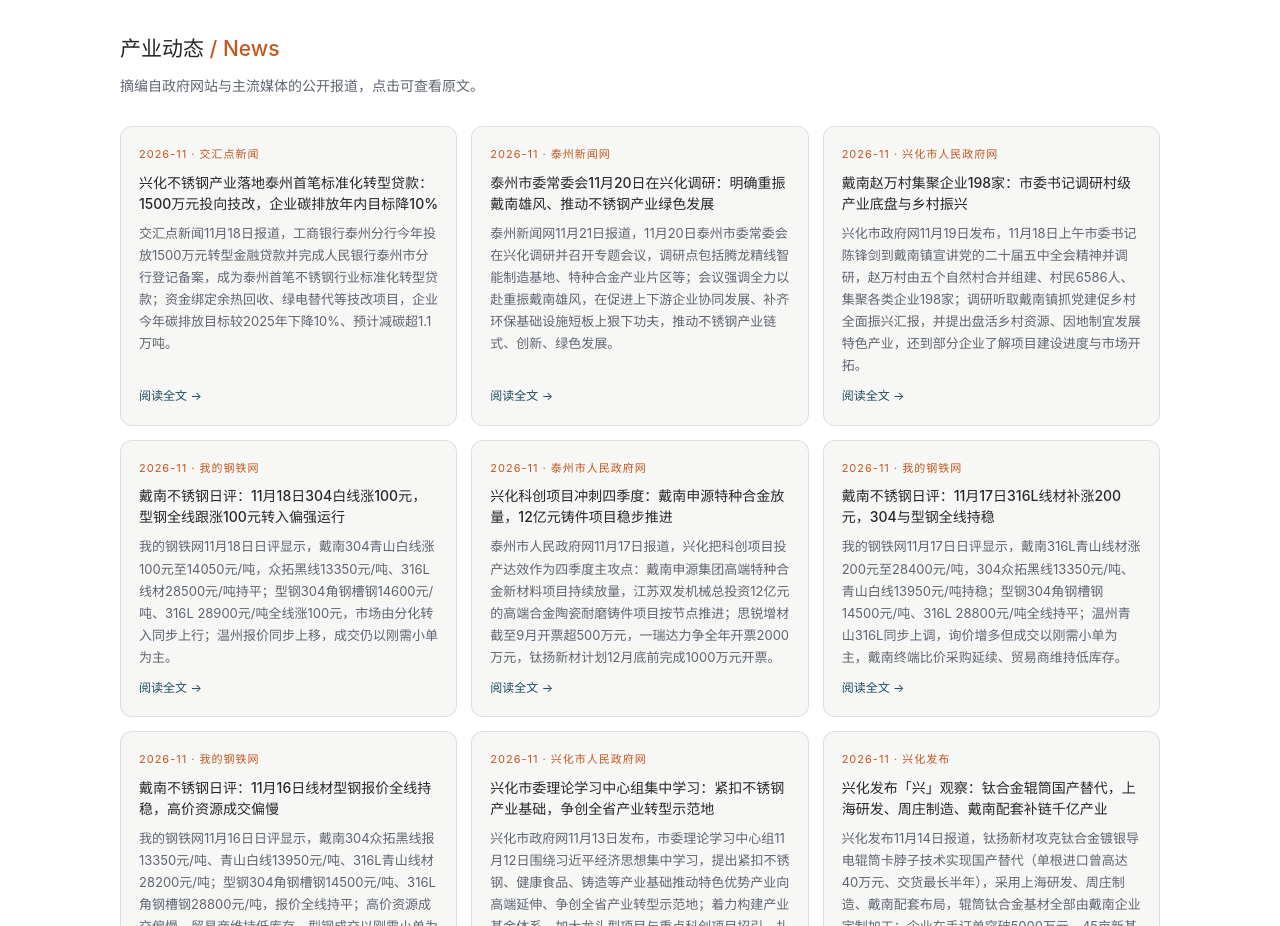
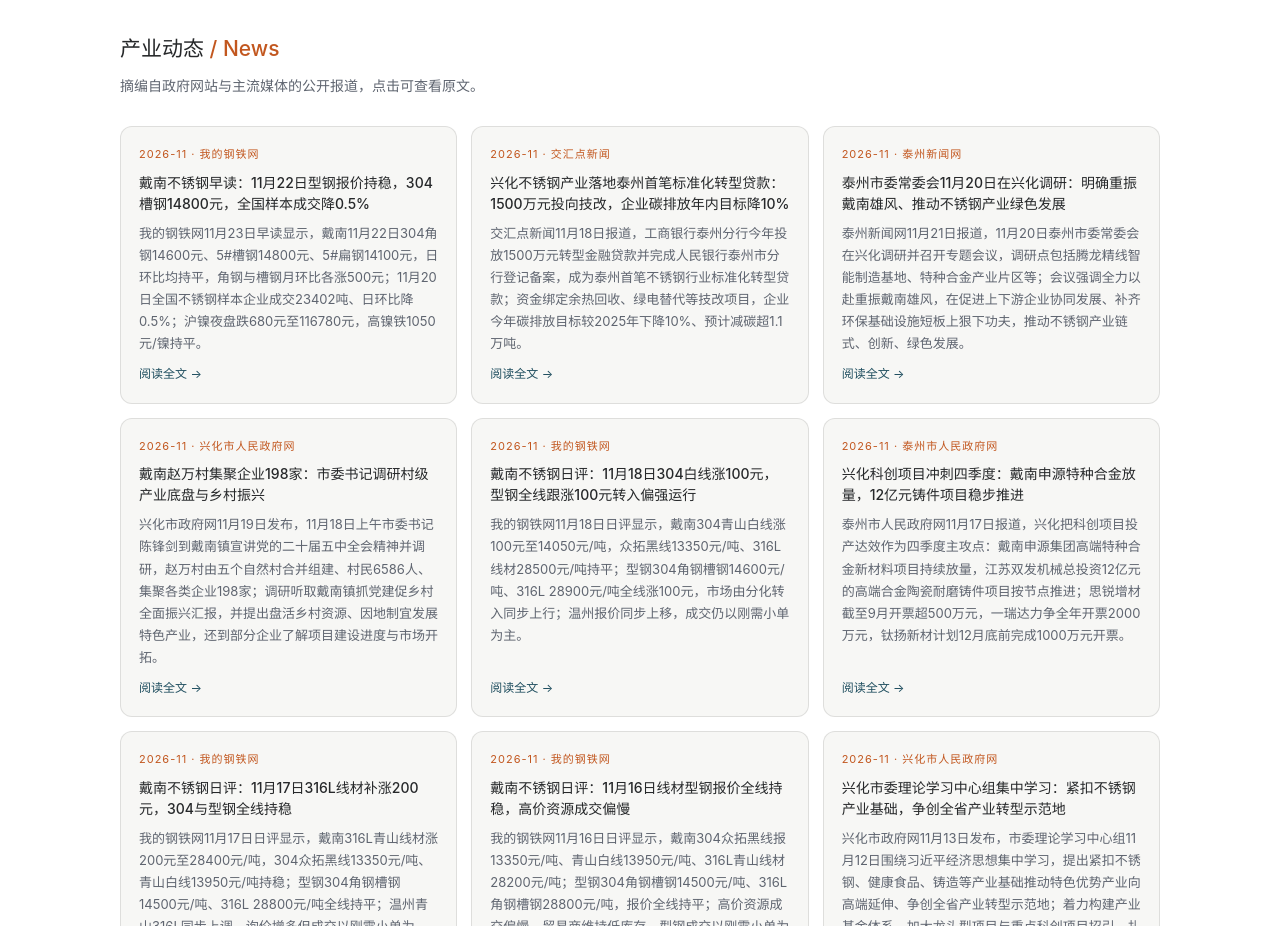
Before and after one commit to mfujun2025/dainan, a plain HTML site: page index.html in a window 1280 px wide. Shown: the part 2540-3466 px from the top of the page. Drawn offline with Linux system fonts and the light colour scheme.

Commit message:
content: prepend 2026-11-23 Dainan market news card

```diff
--- a/index.html
+++ b/index.html
@@ -224,6 +224,7 @@
     <h2 data-page-node-id="8Dfxu3Aym4hHRaAo9eg3Bc">产业动态 <i data-page-node-id="lQSPVFcdyEymXB87iQJpFk">/ News</i></h2>
     <p class="lead" data-page-node-id="dIi7EXH3fMJ8pLVVwO0KSs">摘编自政府网站与主流媒体的公开报道，点击可查看原文。</p>
     <div class="news" data-page-node-id="17heC7xRHnZGyZnNShkpXb">
+      <div class="ncard"><span class="dt">2026-11 · 我的钢铁网</span><h3>戴南不锈钢早读：11月22日型钢报价持稳，304槽钢14800元，全国样本成交降0.5%</h3><p>我的钢铁网11月23日早读显示，戴南11月22日304角钢14600元、5#槽钢14800元、5#扁钢14100元，日环比均持平，角钢与槽钢月环比各涨500元；11月20日全国不锈钢样本企业成交23402吨、日环比降0.5%；沪镍夜盘跌680元至116780元，高镍铁1050元/镍持平。</p><a href="news/2026-11-dainan-hangqing-1123.html">阅读全文 →</a></div>
       <div class="ncard"><span class="dt">2026-11 · 交汇点新闻</span><h3>兴化不锈钢产业落地泰州首笔标准化转型贷款：1500万元投向技改，企业碳排放年内目标降10%</h3><p>交汇点新闻11月18日报道，工商银行泰州分行今年投放1500万元转型金融贷款并完成人民银行泰州市分行登记备案，成为泰州首笔不锈钢行业标准化转型贷款；资金绑定余热回收、绿电替代等技改项目，企业今年碳排放目标较2025年下降10%、预计减碳超1.1万吨。</p><a href="news/2026-11-dainan-zhuanxing-jinrong-1500wan.html">阅读全文 →</a></div>
       <div class="ncard"><span class="dt">2026-11 · 泰州新闻网</span><h3>泰州市委常委会11月20日在兴化调研：明确重振戴南雄风、推动不锈钢产业绿色发展</h3><p>泰州新闻网11月21日报道，11月20日泰州市委常委会在兴化调研并召开专题会议，调研点包括腾龙精线智能制造基地、特种合金产业片区等；会议强调全力以赴重振戴南雄风，在促进上下游企业协同发展、补齐环保基础设施短板上狠下功夫，推动不锈钢产业链式、创新、绿色发展。</p><a href="news/2026-11-dainan-taizhou-weiweihui-diaoyan.html">阅读全文 →</a></div>
       <div class="ncard"><span class="dt">2026-11 · 兴化市人民政府网</span><h3>戴南赵万村集聚企业198家：市委书记调研村级产业底盘与乡村振兴</h3><p>兴化市政府网11月19日发布，11月18日上午市委书记陈锋剑到戴南镇宣讲党的二十届五中全会精神并调研，赵万村由五个自然村合并组建、村民6586人、集聚各类企业198家；调研听取戴南镇抓党建促乡村全面振兴汇报，并提出盘活乡村资源、因地制宜发展特色产业，还到部分企业了解项目建设进度与市场开拓。</p><a href="news/2026-11-dainan-zhaowan-cun-198qiye.html">阅读全文 →</a></div>
```
